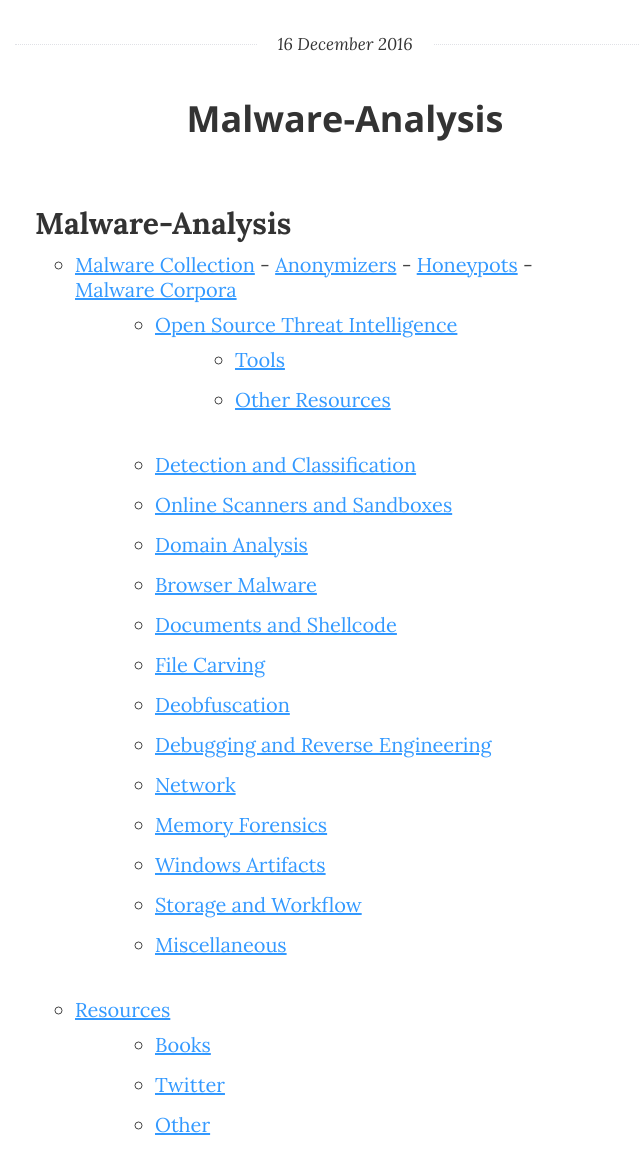
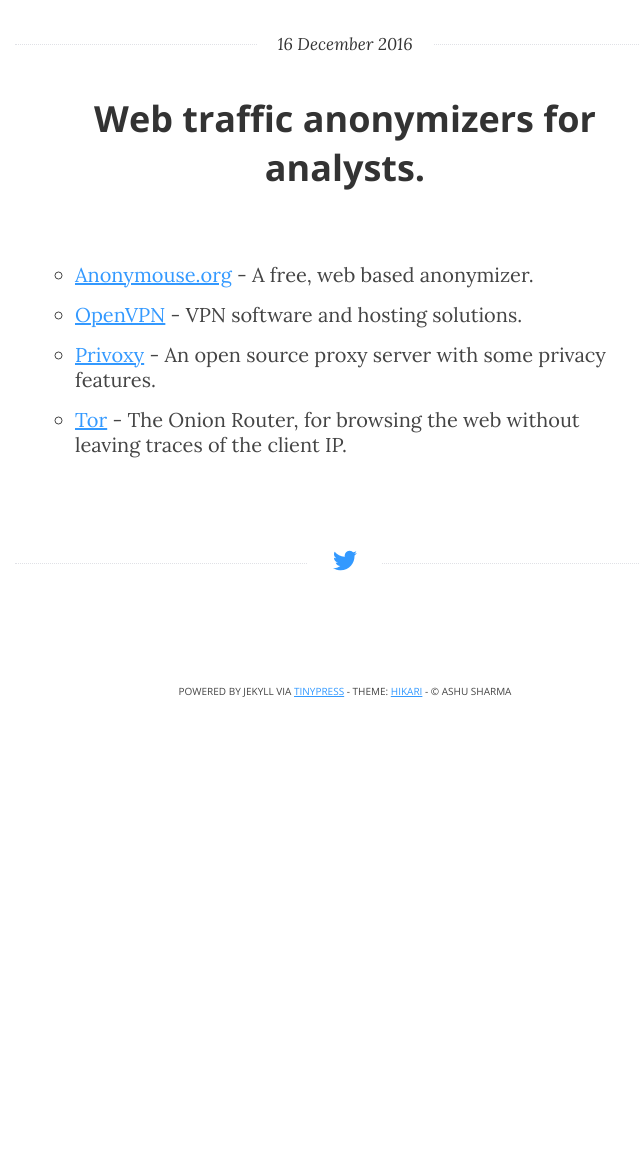
Before and after one commit to ashubits/ashubits.github.io, a Jekyll site: the page built from _posts/2016-12-16-malware-analysis.markdown, in a window 1280 px wide and 1400 px high, cut to the strip 154-1328 px from the top of the window. Shown: the whole strip, without its empty margins (295-935 px from the left). Built offline with Jekyll 4.4.1, drawn with Linux system fonts in a browser that asks for light colours.

Commit message:
Post update: null

```diff
--- a/_posts/2016-12-16-malware-analysis.markdown
+++ b/_posts/2016-12-16-malware-analysis.markdown
@@ -1,30 +1,11 @@
 ---
 published: true
-title: Malware-Analysis
+title: Web traffic anonymizers for analysts.
 layout: post
 ---
-# Malware-Analysis
- - [Malware Collection](#malware-collection)
-        - [Anonymizers](#anonymizers)
-        - [Honeypots](#honeypots)
-        - [Malware Corpora](#malware-corpora)
-    - [Open Source Threat Intelligence](#open-source-threat-intelligence)
-        - [Tools](#tools)
-        - [Other Resources](#other-resources)
-    - [Detection and Classification](#detection-and-classification)
-    - [Online Scanners and Sandboxes](#online-scanners-and-sandboxes)
-    - [Domain Analysis](#domain-analysis)
-    - [Browser Malware](#browser-malware)
-    - [Documents and Shellcode](#documents-and-shellcode)
-    - [File Carving](#file-carving)
-    - [Deobfuscation](#deobfuscation)
-    - [Debugging and Reverse Engineering](#debugging-and-reverse-engineering)
-    - [Network](#network)
-    - [Memory Forensics](#memory-forensics)
-    - [Windows Artifacts](#windows-artifacts)
-    - [Storage and Workflow](#storage-and-workflow)
-    - [Miscellaneous](#miscellaneous)
-- [Resources](#resources)
-    - [Books](#books)
-    - [Twitter](#twitter)
-    - [Other](#other)
+* [Anonymouse.org](http://anonymouse.org/) - A free, web based anonymizer.
+* [OpenVPN](https://openvpn.net/) - VPN software and hosting solutions.
+* [Privoxy](http://www.privoxy.org/) - An open source proxy server with some
+  privacy features.
+* [Tor](https://www.torproject.org/) - The Onion Router, for browsing the web
+  without leaving traces of the client IP.
```
